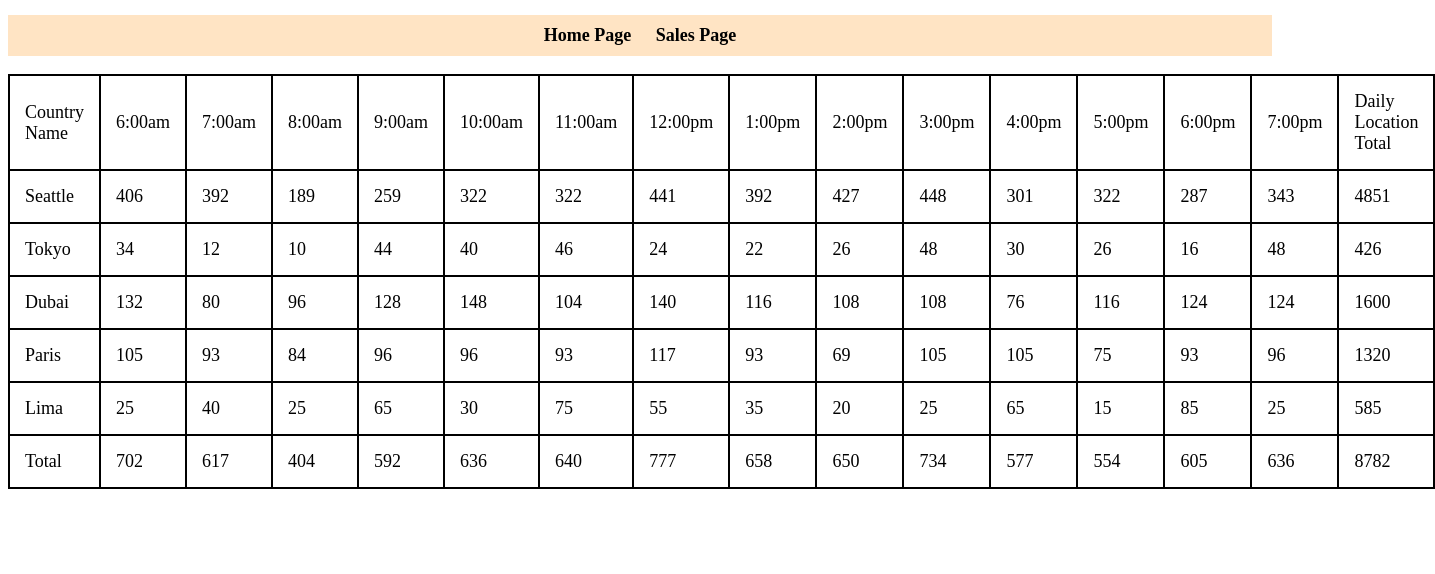
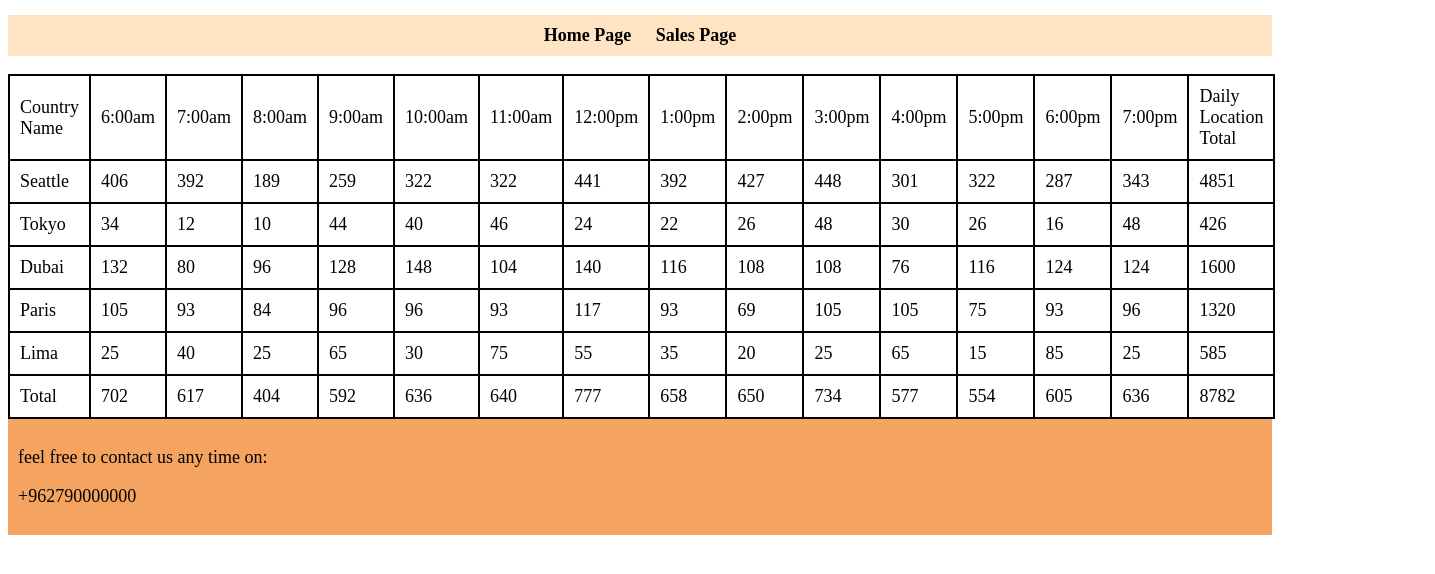
Before and after one commit to Tamaramoh12/cookie-stand, a plain HTML site: page sales.html in a window 1280 px wide. Shown: the part 62-636 px from the top of the page, 1435 px wide, since content can reach past the window. Drawn offline with Linux system fonts and the light colour scheme.

Commit message:
adding form to sales page

```diff
--- a/css/SalesStyle.css
+++ b/css/SalesStyle.css
@@ -4,5 +4,5 @@ table{
 }
 table td{
     border: 2px solid black;
-    padding: 15px;
+    padding: 10px;
 }
--- a/sales.html
+++ b/sales.html
@@ -1,5 +1,6 @@
 <!DOCTYPE html>
 <html lang="en">
+
 <head>
     <meta charset="UTF-8">
     <meta name="viewport" content="width=device-width, initial-scale=1.0">
@@ -7,6 +8,7 @@
     <link rel="stylesheet" href="css/SalesStyle.css">
     <title>sales</title>
 </head>
+
 <body>
     <header>
         <h2>
@@ -20,8 +22,17 @@
         </nav>
     </header>
 
+    <main>
+        <form>
 
-    <div id="table-result"></div>
-    <script src="js/operations.js"></script>
+        </form>
+        <div id="table-result"></div>
+        <script src="js/operations.js"></script>
+    </main>
+
+    <footer>
+        <p>feel free to contact us any time on:</p>
+        <p>+962790000000</p>
+    </footer>
 </body>
 </html>
```
